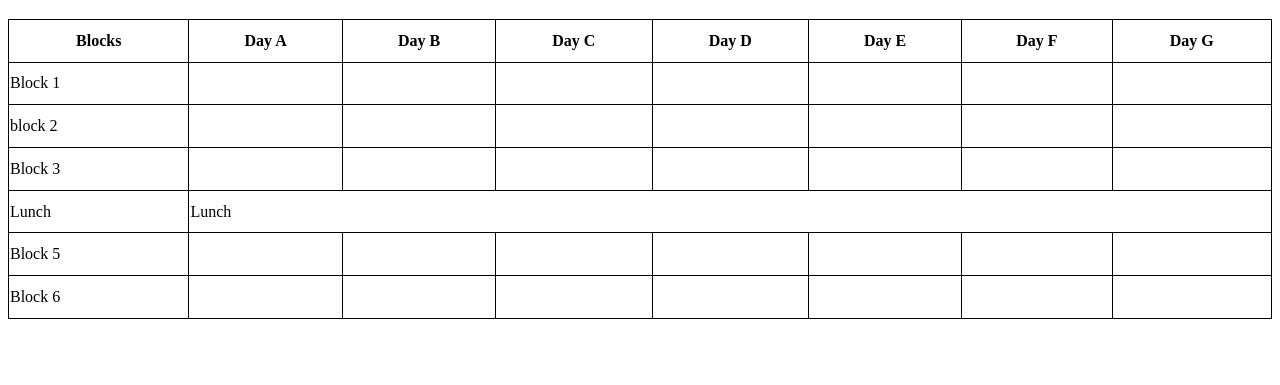
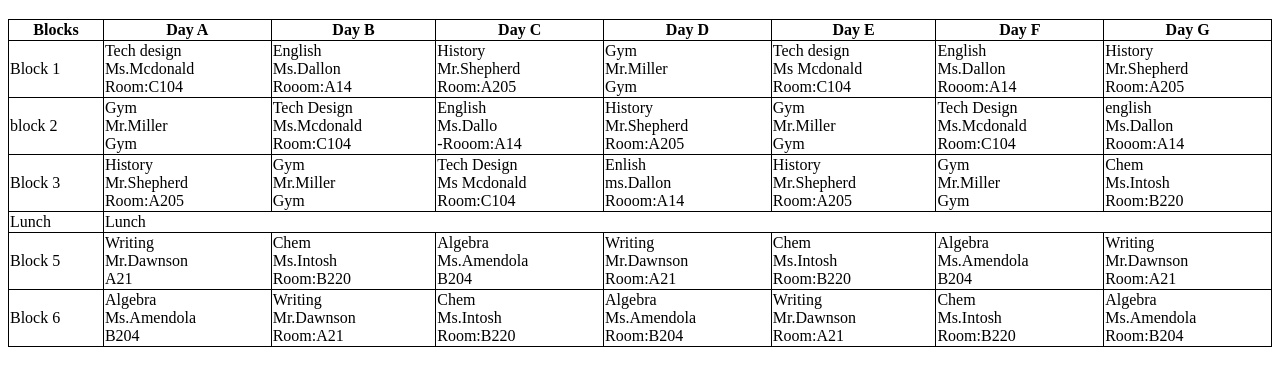
Before and after one commit to Twalsh26/School-sced, a plain HTML site: page index.html in a window 1280 px wide. Shown: the part 61-446 px from the top of the page. Drawn offline with Linux system fonts and the light colour scheme.

Commit message:
Classes and spaces

```diff
--- a/index.html
+++ b/index.html
@@ -39,33 +39,33 @@
         </tr>
         <tr>
             <td>Block 1</td>
-            <td></td>
-            <td></td>
-            <td></td>
-            <td></td>
-            <td></td>
-            <td></td>
-            <td></td>
+            <td>Tech design<br>Ms.Mcdonald<br>Room:C104</td>
+            <td>English<br>Ms.Dallon<br>Rooom:A14</td>
+            <td>History<br>Mr.Shepherd<br>Room:A205</td>
+            <td>Gym<br>Mr.Miller<br>Gym</td>
+            <td>Tech design<br>Ms Mcdonald<br>Room:C104</td>
+            <td>English<br>Ms.Dallon<br>Rooom:A14</td>
+            <td>History<br>Mr.Shepherd<br>Room:A205</td>
         </tr>
         <tr>
             <td>block 2</td>
-            <td></td>
-            <td></td>
-            <td></td>
-            <td></td>
-            <td></td>
-            <td></td>
-            <td></td>
+            <td>Gym<br>Mr.Miller<br>Gym</td>
+            <td>Tech Design<br>Ms.Mcdonald<br>Room:C104</td>
+            <td>English<br>Ms.Dallo<br>-Rooom:A14</td>
+            <td>History<br>Mr.Shepherd<br>Room:A205</td>
+            <td>Gym<br>Mr.Miller<br>Gym</td>
+            <td>Tech Design<br>Ms.Mcdonald<br>Room:C104</td>
+            <td>english<br>Ms.Dallon<br>Rooom:A14</td>
         </tr>
         <tr>
             <td>Block 3</td>
-            <td></td>
-            <td></td>
-            <td></td>
-            <td></td>
-            <td> </td>
-            <td></td>
-            <td></td>
+            <td>History<br>Mr.Shepherd<br>Room:A205</td>
+            <td>Gym<br>Mr.Miller<br>Gym</td>
+            <td>Tech Design<br>Ms Mcdonald<br>Room:C104</td>
+            <td>Enlish<br>ms.Dallon<br>Rooom:A14</td>
+            <td>History<br>Mr.Shepherd<br>Room:A205</td>
+            <td>Gym<br>Mr.Miller<br>Gym</td>
+            <td>Chem<br>Ms.Intosh<br>Room:B220</td>
         </tr>
         <tr>
             <td>Lunch</td>
@@ -73,22 +73,22 @@
         </tr>
         <tr>
         <td>Block 5</td>
-        <td> </td>
-        <td></td>
-        <td></td>
-        <td></td>
-        <td></td>
-        <td></td>
-        <td></td>
+        <td>Writing<br>Mr.Dawnson<br>A21</td>
+        <td>Chem<br>Ms.Intosh<br>Room:B220</td>
+        <td>Algebra<br>Ms.Amendola<br>B204</td>
+        <td>Writing<br>Mr.Dawnson<br>Room:A21</td>
+        <td>Chem<br>Ms.Intosh<br>Room:B220</td>
+        <td>Algebra<br>Ms.Amendola<br>B204</td>
+        <td>Writing<br>Mr.Dawnson<br>Room:A21</td>
         <tr>
             <td>Block 6</td>
-            <td> </td>
-            <td></td>
-            <td></td>
-            <td></td>
-            <td></td>
-            <td></td>
-            <td></td>
+            <td>Algebra<br>Ms.Amendola<br>B204</td>
+            <td>Writing<br>Mr.Dawnson<br>Room:A21</td>
+            <td>Chem<br>Ms.Intosh<br>Room:B220</td>
+            <td>Algebra<br>Ms.Amendola<br>Room:B204</td>
+            <td>Writing<br>Mr.Dawnson<br>Room:A21</td>
+            <td>Chem<br>Ms.Intosh<br>Room:B220</td>
+            <td>Algebra<br>Ms.Amendola<br>Room:B204</td>
 
     </table>
 </body>
```
